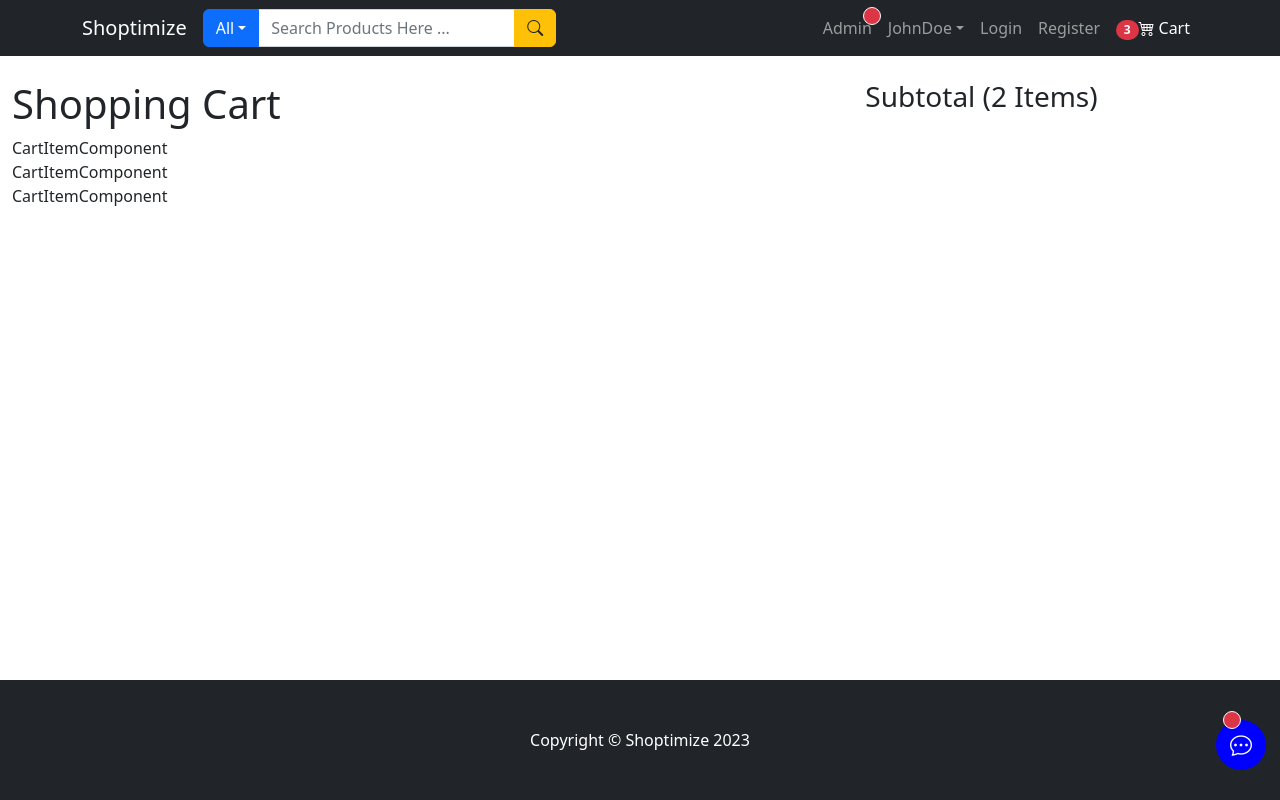
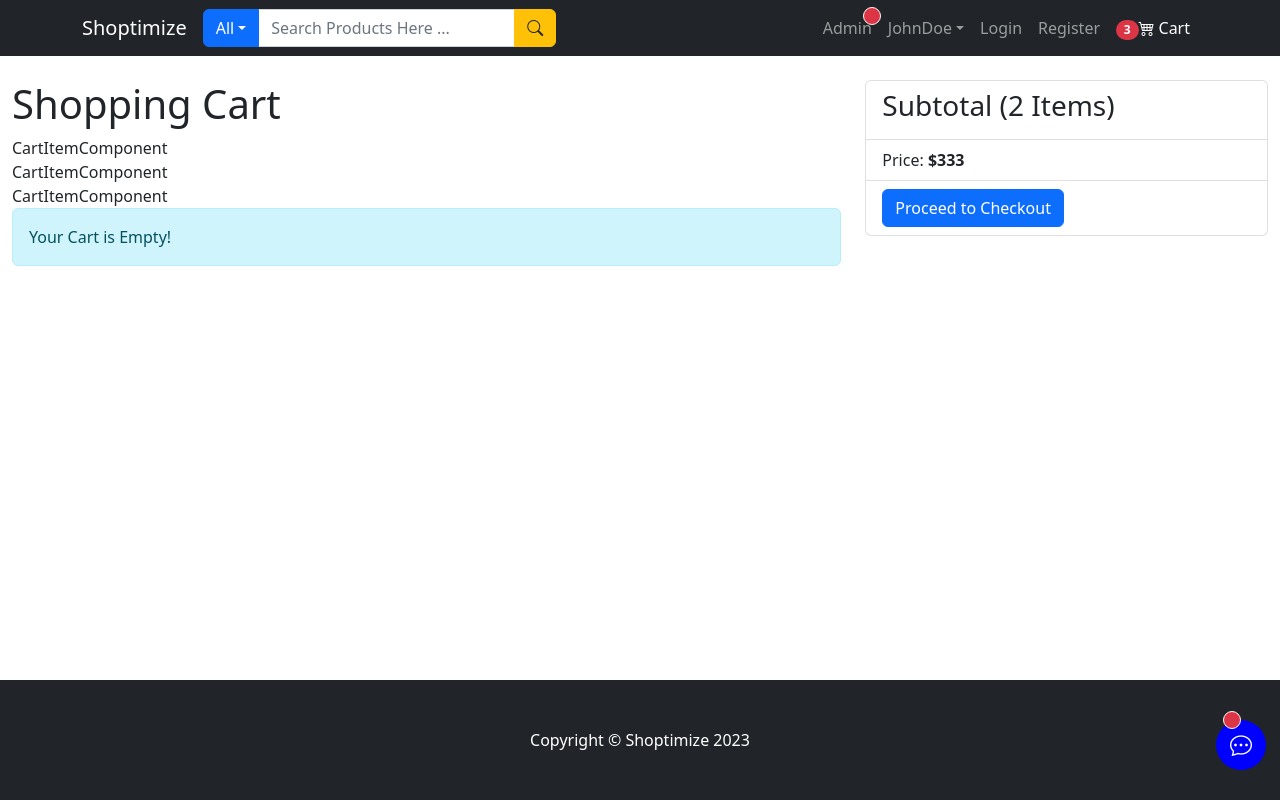
Before and after one commit to ShanchaiZ/MERN-ecommerce, a React (Create React App) app in the folder frontend/: page /cart in a window 1280 px wide. Built offline with nearby package versions, Linux system fonts and the light colour scheme.

Commit message:
expanded the Subtotal section that proceeds to checkout using linkcontainer and listgroup and added an alert

```diff
--- a/frontend/src/pages/CartPage.js
+++ b/frontend/src/pages/CartPage.js
@@ -1,19 +1,36 @@
-import { Row, Col, Container } from "react-bootstrap";
+import { Row, Col, Container, Alert, ListGroup, Button } from "react-bootstrap";
+import { LinkContainer } from "react-router-bootstrap";
 
 const CartPage = () => {
     return (
         <Container fluid>
             <Row className="mt-4">
+                {/* Shopping Cart Items: */}
                 <Col md={8}>
                     <h1>Shopping Cart</h1>
-                    {Array.from({length: 3}).map((item) => (
+                    {Array.from({ length: 3 }).map((item) => (
                         <>
-                        CartItemComponent <br />
+                            CartItemComponent <br />
                         </>
                     ))}
+                    <Alert variant="info">Your Cart is Empty!</Alert>
                 </Col>
+
+                {/* Price Subtotal and Checkout: */}
                 <Col md={4}>
-                    <h3>Subtotal (2 Items)</h3>
+                    <ListGroup>
+                        <ListGroup.Item>
+                            <h3>Subtotal (2 Items)</h3>
+                        </ListGroup.Item>
+                        <ListGroup.Item>
+                            Price: <span className="fw-bold">$333</span>
+                        </ListGroup.Item>
+                        <ListGroup.Item>
+                            <LinkContainer to="/user/order-details">
+                                <Button type="button">Proceed to Checkout</Button>
+                            </LinkContainer>
+                        </ListGroup.Item>
+                    </ListGroup>
                 </Col>
             </Row>
         </Container>
```
